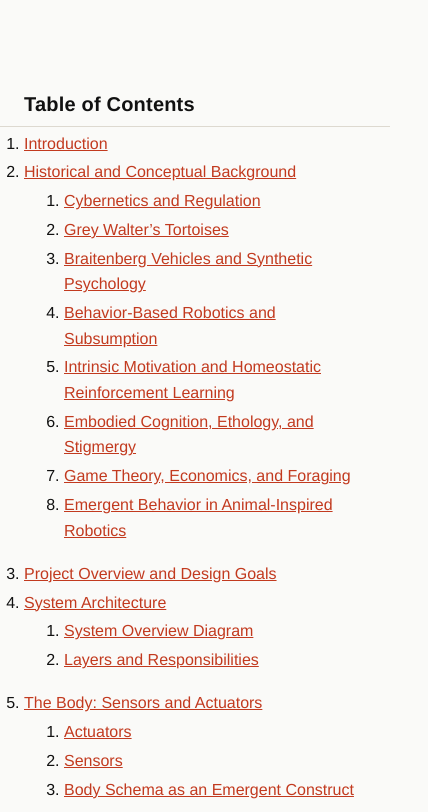
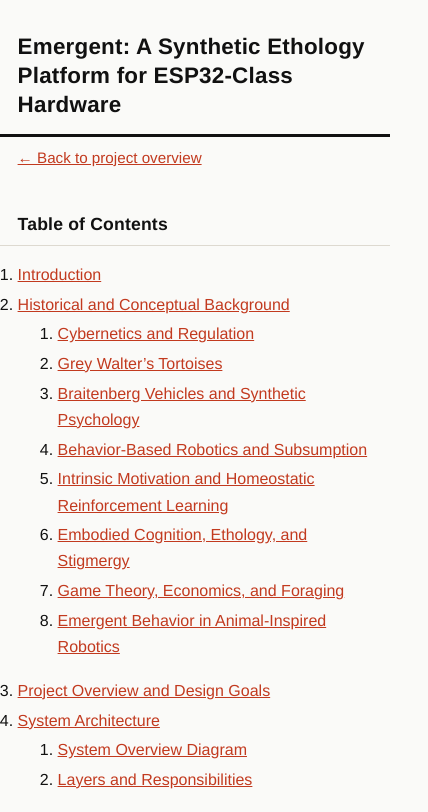
Before and after one commit to sloev/emergent, a website: page docs/synth-behavior.html in a window 390 px wide. Shown: the top 812 px of the page, 428 px wide, since content can reach past the window. Drawn offline with Linux system fonts and the light colour scheme.

Commit message:
Fix article layout: broken centering + missing title/masthead
Root cause: any rule setting a shorthand `margin` on a direct body child
(blockquote, table, hr, h1, the p/ul/ol group) resets left/right margin to
0 — which, at equal CSS specificity, wins by source order over the shared
`.wrap, body > *` rule's `margin: 0 auto`. So on viewports wider than 760px,
paragraphs/lists/blockquotes/tables/rules sat flush against the left edge
while headings (which never touch margin) stayed properly centered — two
different horizontal positions for what should be one reading column.

Rewrites article.css so `body > *` is the only rule allowed to touch
horizontal margin/width/padding; every other rule now sets only
margin-top/margin-bottom. Documented the rule at the top of the file so it
doesn't regress again. Also adds a small-viewport media query (tighter
padding, smaller heading/code sizes) and fixes inline code wrapping.

The article also had no title at all — it jumped straight into "Table of
Contents" with ~100px of dead space above it on mobile. Added a proper H1 +
back-link to the frontpage at the top of synth-behavior.md, which now
renders correctly across GitHub's raw view, the HTML page, and the PDF.

```diff
--- a/docs/assets/article.css
+++ b/docs/assets/article.css
@@ -1,4 +1,16 @@
-/* Shared stylesheet for rendered markdown pages (article, roadmap). */
+/* Shared stylesheet for rendered markdown pages (article, roadmap).
+ *
+ * Layout rule: `body > *` is the ONLY rule allowed to set horizontal
+ * margin/width/padding — it centers every top-level block in one 760px
+ * reading column with consistent side gutters. Every other rule below may
+ * only set vertical (top/bottom) margin. A rule that sets shorthand
+ * `margin: Xrem 0` on a direct body child silently resets left/right to 0
+ * and — at equal specificity — wins by source order, breaking centering on
+ * viewports wider than 760px. (This bit us once already: blockquote, table,
+ * hr, h1, and the p/ul/ol group had all quietly gone flush-left while
+ * headings stayed centered.) If you add a rule here for a body-level
+ * element, use margin-top/margin-bottom, never the margin shorthand.
+ */
 
 * { box-sizing: border-box; }
 html, body {
@@ -8,16 +20,19 @@ html, body {
 body {
   margin: 0;
   font-family: "Helvetica Neue", Helvetica, Arial, sans-serif;
-  line-height: 1.6;
+  line-height: 1.65;
   -webkit-font-smoothing: antialiased;
 }
 .wrap, body > * {
   max-width: 760px;
-  margin: 0 auto;
-  padding: 0 1.5rem;
+  margin-left: auto;
+  margin-right: auto;
+  padding-left: 1.5rem;
+  padding-right: 1.5rem;
 }
 body {
-  padding: 3rem 0 5rem;
+  padding-top: 3rem;
+  padding-bottom: 5rem;
 }
 
 a { color: #c23a1f; }
@@ -28,32 +43,43 @@ h1, h2, h3, h4 {
   letter-spacing: 0.01em;
 }
 h1 {
-  font-size: 1.9rem;
-  text-transform: uppercase;
+  font-size: 1.7rem;
+  line-height: 1.3;
   border-bottom: 3px solid #111111;
-  padding-bottom: 0.75rem;
-  margin: 0 0 1.5rem;
+  padding-bottom: 0.9rem;
+  margin-top: 0;
+  margin-bottom: 0.5rem;
+}
+h1 + p {
+  margin-top: 0;
+  margin-bottom: 2rem;
+  color: #5a5a5a;
+  font-size: 0.95rem;
 }
 h2 {
   font-size: 1.25rem;
   border-bottom: 1px solid #ddd9d0;
   padding-bottom: 0.4rem;
   margin-top: 2.5rem;
+  margin-bottom: 1rem;
 }
 h3 {
   font-size: 1.05rem;
   margin-top: 2rem;
+  margin-bottom: 0.75rem;
 }
 h4 {
   font-size: 0.95rem;
   margin-top: 1.5rem;
+  margin-bottom: 0.5rem;
 }
 
-p, ul, ol { margin: 0 0 1.1rem; }
-li { margin: 0.2rem 0; }
+p, ul, ol { margin-top: 0; margin-bottom: 1.1rem; }
+li { margin-top: 0.2rem; margin-bottom: 0.2rem; }
 
 blockquote {
-  margin: 1.5rem 0;
+  margin-top: 1.5rem;
+  margin-bottom: 1.5rem;
   padding: 0.9rem 1.1rem;
   border-left: 3px solid #c23a1f;
   background: #f1f0ec;
@@ -66,21 +92,26 @@ code {
   padding: 0.1rem 0.35rem;
   font-size: 0.9em;
   font-family: "SFMono-Regular", Consolas, Menlo, monospace;
+  word-break: break-word;
 }
 pre {
   background: #f1f0ec;
   padding: 1rem;
   overflow-x: auto;
+  margin-top: 0;
+  margin-bottom: 1.1rem;
 }
 pre code {
   background: none;
   padding: 0;
+  word-break: normal;
 }
 
 table {
   border-collapse: collapse;
   width: 100%;
-  margin: 0 0 1.5rem;
+  margin-top: 0;
+  margin-bottom: 1.5rem;
   font-size: 0.92rem;
 }
 th, td {
@@ -95,13 +126,15 @@ th {
 hr {
   border: none;
   border-top: 1px solid #ddd9d0;
-  margin: 2.5rem 0;
+  margin-top: 2.5rem;
+  margin-bottom: 2.5rem;
 }
 
 img { max-width: 100%; }
 
 figure.mermaid {
-  margin: 2rem 0;
+  margin-top: 2rem;
+  margin-bottom: 2rem;
   padding: 1rem;
   background: #f1f0ec;
   text-align: center;
@@ -111,3 +144,14 @@ figure.mermaid svg {
   max-width: 100%;
   height: auto;
 }
+
+@media (max-width: 480px) {
+  .wrap, body > * {
+    padding-left: 1.1rem;
+    padding-right: 1.1rem;
+  }
+  body { padding-top: 2rem; }
+  h1 { font-size: 1.4rem; }
+  h2 { font-size: 1.1rem; }
+  pre, code { font-size: 0.85rem; }
+}
--- a/docs/synth-behavior.html
+++ b/docs/synth-behavior.html
@@ -1,4 +1,16 @@
-<!DOCTYPE html><html><head><title></title><meta charset="utf-8"><style>/* Shared stylesheet for rendered markdown pages (article, roadmap). */
+<!DOCTYPE html><html><head><title></title><meta charset="utf-8"><style>/* Shared stylesheet for rendered markdown pages (article, roadmap).
+ *
+ * Layout rule: `body > *` is the ONLY rule allowed to set horizontal
+ * margin/width/padding — it centers every top-level block in one 760px
+ * reading column with consistent side gutters. Every other rule below may
+ * only set vertical (top/bottom) margin. A rule that sets shorthand
+ * `margin: Xrem 0` on a direct body child silently resets left/right to 0
+ * and — at equal specificity — wins by source order, breaking centering on
+ * viewports wider than 760px. (This bit us once already: blockquote, table,
+ * hr, h1, and the p/ul/ol group had all quietly gone flush-left while
+ * headings stayed centered.) If you add a rule here for a body-level
+ * element, use margin-top/margin-bottom, never the margin shorthand.
+ */
 
 * { box-sizing: border-box; }
 html, body {
@@ -8,16 +20,19 @@ html, body {
 body {
   margin: 0;
   font-family: "Helvetica Neue", Helvetica, Arial, sans-serif;
-  line-height: 1.6;
+  line-height: 1.65;
   -webkit-font-smoothing: antialiased;
 }
 .wrap, body > * {
   max-width: 760px;
-  margin: 0 auto;
-  padding: 0 1.5rem;
+  margin-left: auto;
+  margin-right: auto;
+  padding-left: 1.5rem;
+  padding-right: 1.5rem;
 }
 body {
-  padding: 3rem 0 5rem;
+  padding-top: 3rem;
+  padding-bottom: 5rem;
 }
 
 a { color: #c23a1f; }
@@ -28,32 +43,43 @@ h1, h2, h3, h4 {
   letter-spacing: 0.01em;
 }
 h1 {
-  font-size: 1.9rem;
-  text-transform: uppercase;
+  font-size: 1.7rem;
+  line-height: 1.3;
   border-bottom: 3px solid #111111;
-  padding-bottom: 0.75rem;
-  margin: 0 0 1.5rem;
+  padding-bottom: 0.9rem;
+  margin-top: 0;
+  margin-bottom: 0.5rem;
+}
+h1 + p {
+  margin-top: 0;
+  margin-bottom: 2rem;
+  color: #5a5a5a;
+  font-size: 0.95rem;
 }
 h2 {
   font-size: 1.25rem;
   border-bottom: 1px solid #ddd9d0;
   padding-bottom: 0.4rem;
   margin-top: 2.5rem;
+  margin-bottom: 1rem;
 }
 h3 {
   font-size: 1.05rem;
   margin-top: 2rem;
+  margin-bottom: 0.75rem;
 }
 h4 {
   font-size: 0.95rem;
   margin-top: 1.5rem;
+  margin-bottom: 0.5rem;
 }
 
-p, ul, ol { margin: 0 0 1.1rem; }
-li { margin: 0.2rem 0; }
+p, ul, ol { margin-top: 0; margin-bottom: 1.1rem; }
+li { margin-top: 0.2rem; margin-bottom: 0.2rem; }
 
 blockquote {
-  margin: 1.5rem 0;
+  margin-top: 1.5rem;
+  margin-bottom: 1.5rem;
   padding: 0.9rem 1.1rem;
   border-left: 3px solid #c23a1f;
   background: #f1f0ec;
@@ -66,21 +92,26 @@ code {
   padding: 0.1rem 0.35rem;
   font-size: 0.9em;
   font-family: "SFMono-Regular", Consolas, Menlo, monospace;
+  word-break: break-word;
 }
 pre {
   background: #f1f0ec;
   padding: 1rem;
   overflow-x: auto;
+  margin-top: 0;
+  margin-bottom: 1.1rem;
 }
 pre code {
   background: none;
   padding: 0;
+  word-break: normal;
 }
 
 table {
   border-collapse: collapse;
   width: 100%;
-  margin: 0 0 1.5rem;
+  margin-top: 0;
+  margin-bottom: 1.5rem;
   font-size: 0.92rem;
 }
 th, td {
@@ -95,13 +126,15 @@ th {
 hr {
   border: none;
   border-top: 1px solid #ddd9d0;
-  margin: 2.5rem 0;
+  margin-top: 2.5rem;
+  margin-bottom: 2.5rem;
 }
 
 img { max-width: 100%; }
 
 figure.mermaid {
-  margin: 2rem 0;
+  margin-top: 2rem;
+  margin-bottom: 2rem;
   padding: 1rem;
   background: #f1f0ec;
   text-align: center;
@@ -111,7 +144,18 @@ figure.mermaid svg {
   max-width: 100%;
   height: auto;
 }
-/*# sourceURL=/home/runner/work/emergent/emergent/docs/assets/article.css*/</style><style>pre code.hljs {
+
+@media (max-width: 480px) {
+  .wrap, body > * {
+    padding-left: 1.1rem;
+    padding-right: 1.1rem;
+  }
+  body { padding-top: 2rem; }
+  h1 { font-size: 1.4rem; }
+  h2 { font-size: 1.1rem; }
+  pre, code { font-size: 0.85rem; }
+}
+/*# sourceURL=/home/nihil/Developer/emergent/docs/assets/article.css*/</style><style>pre code.hljs {
   display: block;
   overflow-x: auto;
   padding: 1em
@@ -228,9 +272,11 @@ code.hljs {
 .hljs-tag {
   /* purposely ignored */
 
-}/*# sourceURL=/home/runner/work/emergent/emergent/node_modules/highlight.js/styles/github.css*/</style></head>
+}/*# sourceURL=/home/nihil/Developer/emergent/node_modules/highlight.js/styles/github.css*/</style></head>
 	<body class="">
-		<h2 id="table-of-contents">Table of Contents</h2>
+		<h1 id="emergent-a-synthetic-ethology-platform-for-esp32-class-hardware">Emergent: A Synthetic Ethology Platform for ESP32-Class Hardware</h1>
+<p><a href="index.html">← Back to project overview</a></p>
+<h2 id="table-of-contents">Table of Contents</h2>
 <ol>
 <li><a href="#1-introduction">Introduction</a>  </li>
 <li><a href="#2-historical-and-conceptual-background">Historical and Conceptual Background</a>  <ol>
```
Also changed, not shown: docs/synth-behavior.md (+4 -0 lines), 1 other file.
